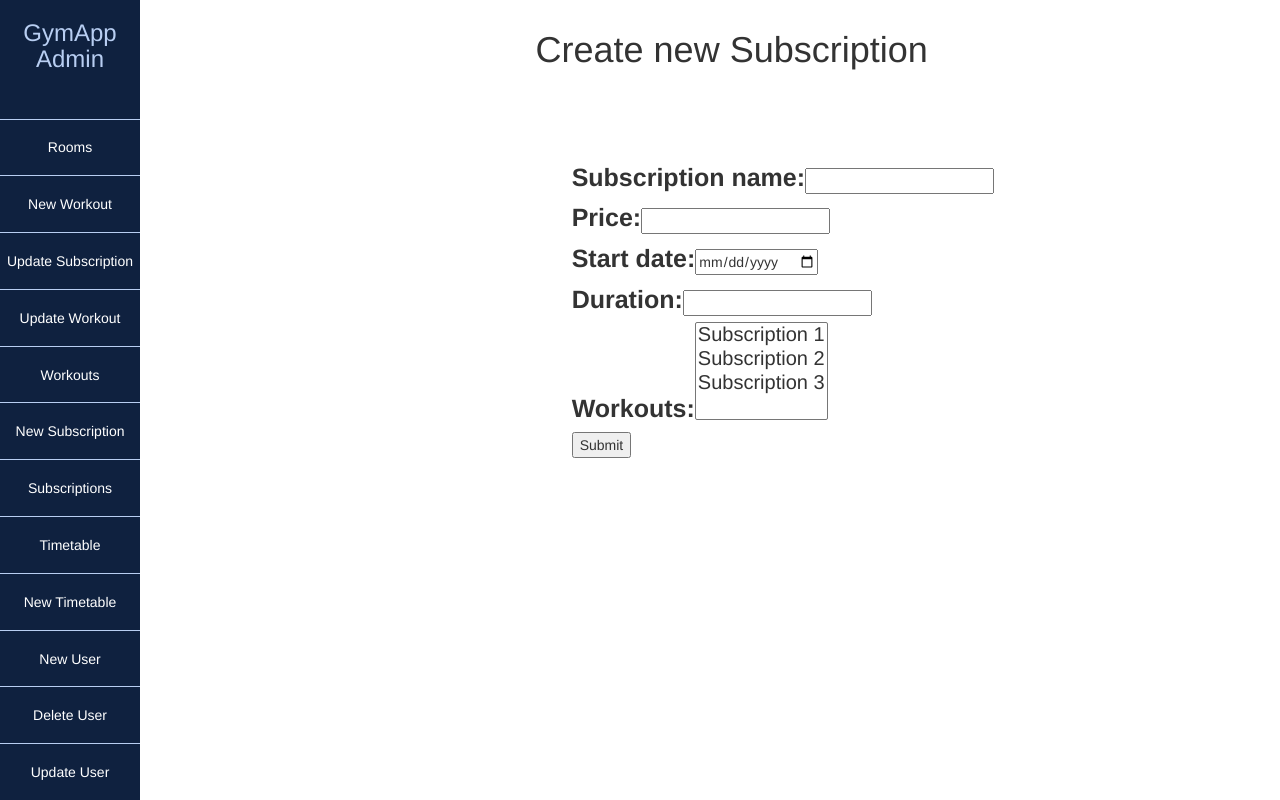
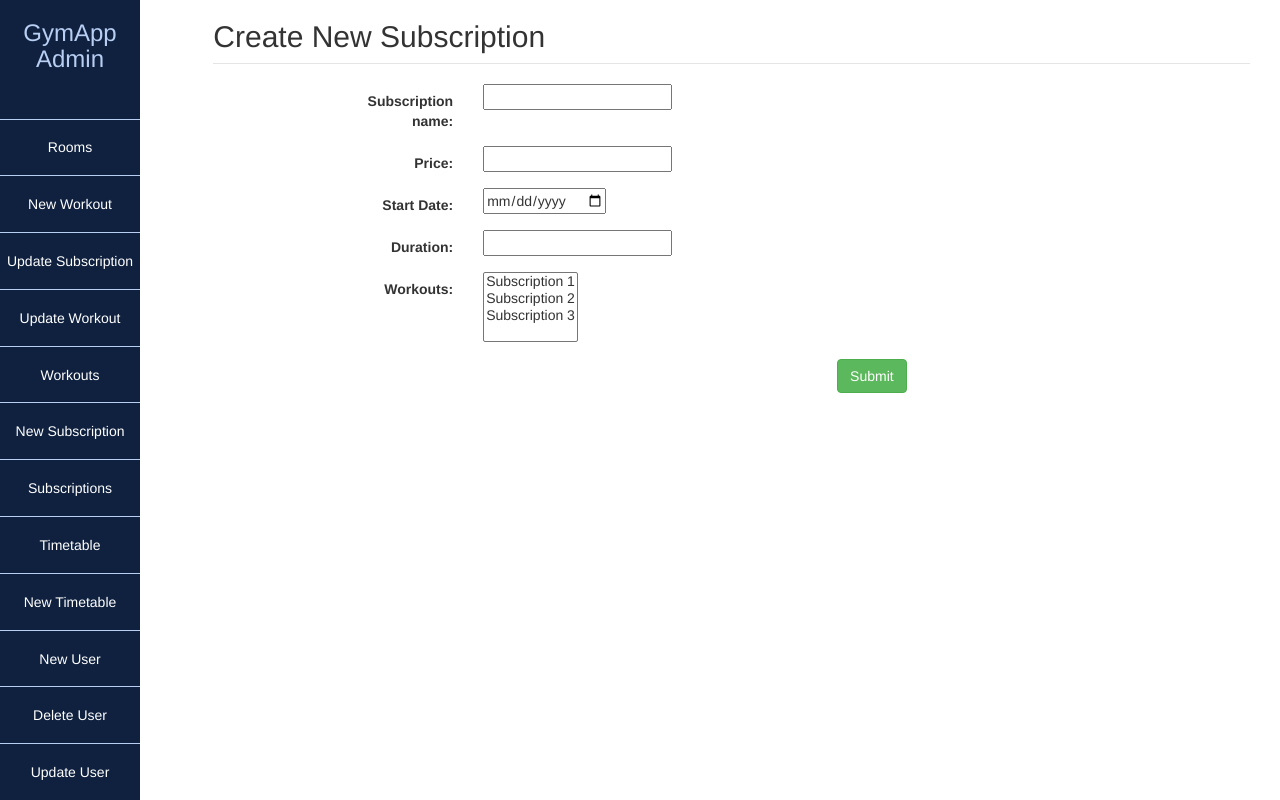
Before and after one commit to CCMV2/GymApplication, an Angular app in the folder GymAppUI/: page /createsubscription in a window 1280 px wide. Built offline with nearby package versions, Linux system fonts and the light colour scheme.

Commit message:
Design prototype

```diff
--- a/GymAppUI/src/app/create-subscription/create-subscription.component.css
+++ b/GymAppUI/src/app/create-subscription/create-subscription.component.css
@@ -1,50 +1,6 @@
-div{
-    width:800px; margin:0 auto;
-    padding-top: 10px;
-    padding-bottom: 10px;
-    text-align: auto;
-    align-content: center;
-    position: ;
-
+.centered {
+	margin-left:10%
 }
-
-/* div, #all{
-    padding-top: 10px;
-    padding-bottom: 10px;
-    background-color: lightblue;
-} */
-
-h1{
-    text-align: center;
+.submit{
+	float:right;
 }
-
-head{
-    text-align: center;
-}
-
-form{
-    position: absolute;
-    padding-top: 70px;
-    left: 35%;
-}
-
-#button{
-    padding-top: 60px;
-    text-align: center;
-}
-
-button{
-    font-size: 25px;
-}
-
-select{
-    font-size: 20px;
-}
-
-option{
-    font-size: 20px;
-}
-
-label{
-    font-size: 25px;
-}
--- a/GymAppUI/src/app/create-subscription/create-subscription.component.html
+++ b/GymAppUI/src/app/create-subscription/create-subscription.component.html
@@ -1,19 +1,44 @@
-<div>
-  <h1>Create new Subscription</h1>
+<fieldset>
+	<legend>
+		<h2>Create New Subscription</h2>
+	</legend>
+	<div class="centered col-sm-7">
+		<form class="form-horizontal">
+			<div class="form-group">
+				<label class="control-label col-sm-3" for="name">Subscription name:</label>
+				 <div class="col-sm-9">
+				 	<input type="text" name="SubName">
 			 	</div>
-
-<form action="/action_page.php">
-  <label>Subscription name:</label>
-  <input type="text" name="SubName" ><br>
-  <label>Price:</label> <input type="number" step="0.01" name="Price" min=0 oninput="validity.valid||(value='');"><br>
-  <label>Start date:</label> <input type="date" name="StartDate" ><br>
-  <label>Duration:</label> <input type="number" name="Duration" min=0 oninput="validity.valid||(value='');"><br>
-
-  <label>Workouts:</label>
+			</div>
+			<div class="form-group">
+				<label class="control-label col-sm-3"  for="price">Price:</label>
+				 <div class="col-sm-9">
+					<input type="number" step="0.01" name="Price" min=0 oninput="validity.valid||(value='');">
+				</div>
+			</div>
+			<div class="form-group">
+				<label class="control-label col-sm-3"  for="start">Start Date:</label>
+				 <div class="col-sm-9">
+					<input type="date" name="StartDate">
+				</div>
+			</div>
+			<div class="form-group">
+				<label class="control-label col-sm-3"  for="duration">Duration:</label>
+				 <div class="col-sm-9">
+					<input type="number" name="Duration" min=0 oninput="validity.valid||(value='');">
+				</div>
+			</div>
+			<div class="form-group">
+				<label class="control-label col-sm-3"  for="workouts">Workouts:</label>
+				 <div class="col-sm-9">
 					<select name="Workouts" multiple>
 						<option value="Subscription 1">Subscription 1</option>
 						<option value="Subscription 2">Subscription 2</option>
 						<option value="Subscription 3">Subscription 3</option>
-  </select><br>
-  <input type="submit" value="Submit">
+					</select>
+				</div>
+			</div>
+			<button type="submit" class="btn btn-success submit">Submit</button>
 		</form>
+	</div>
+</fieldset>
--- a/GymAppUI/src/app/room-page/room-page.component.css
+++ b/GymAppUI/src/app/room-page/room-page.component.css
@@ -1,10 +1,13 @@
 .room-table{
     margin-top: 30px;
+    width: 50%!important;
+    margin: 0 auto;
 }
 
 .room-table th{
     background-color: #14305e;
     color: white;
+    text-align:center;
 }
 
 .room-btn{
--- a/GymAppUI/src/app/room-page/room-page.component.html
+++ b/GymAppUI/src/app/room-page/room-page.component.html
@@ -1,39 +1,52 @@
+<fieldset>
+	<legend><h2>Room List</h2></legend>
 	<div>
-  <table class="table table-hover room-table">
+		<table class="table table-hover table-bordered room-table">
 			<tr>
-      <th>
-        Id
-      </th>
-      <th>
-        Name
-      </th>
+				<th>Id</th>
+				<th>Name</th>
+				<th></th>
+				<th></th>
 			</tr>
 			<tr *ngFor="let room of allRooms" (click)="select(room)">
 				<td>{{room?.roomId}}</td>
 				<td>{{room?.roomName}}</td>
+				<td style="text-align: center;">
+					<button type="button" class="btn btn-info">
+						<span class="glyphicon-pencil" aria-hidden="true"></span>
+						Update
+					</button>
+				</td>
+				<td style="text-align: center;">
+					<button type="button" class="btn btn-danger">
+						<span class="glyphicon glyphicon-trash" aria-hidden="true"></span>
+						Delete
+					</button>
+				</td>
 			</tr>
 		</table>
-  <div>
-  </div>
+		<div></div>
 		<div class="row">
 			<div class="col-md-4">
-      <input class="btn-primary btn room-btn" type="button" value="Create" (click)="mode='create'">
+				<input class="btn-primary btn room-btn" type="button" value="Create"
+					(click)="mode='create'">
 			</div>
 			<div class="col-md-4">
-      <input class="btn-primary btn room-btn" type="button" value="Update" (click)="mode='update'">
+				<input class="btn-primary btn room-btn" type="button" value="Update"
+					(click)="mode='update'">
 			</div>
 			<div class="col-md-4">
-      <input class="btn-primary btn room-btn" type="button" [disabled]="!selectedRoom" value="Delete" (click)="deleteRoom()">
+				<input class="btn-primary btn room-btn" type="button"
+					[disabled]="!selectedRoom" value="Delete" (click)="deleteRoom()">
 			</div>
 		</div>
 		<div *ngIf="mode==='create'">
-    Name:
-    <input type="text" [(ngModel)]="roomToCreate.roomName">
+			Name: <input type="text" [(ngModel)]="roomToCreate.roomName">
 			<input type="button" value="Create Room" (click)="addRoom()">
 		</div>
 		<div *ngIf="mode==='update'">
-    Name:
-    <input type="text" [(ngModel)]="roomToUpdate.roomName">
+			Name: <input type="text" [(ngModel)]="roomToUpdate.roomName">
 			<input type="button" value="Update Room">
 		</div>
 	</div>
+</fieldset>
```
Lines whose indentation alone changed are shown as unchanged.
